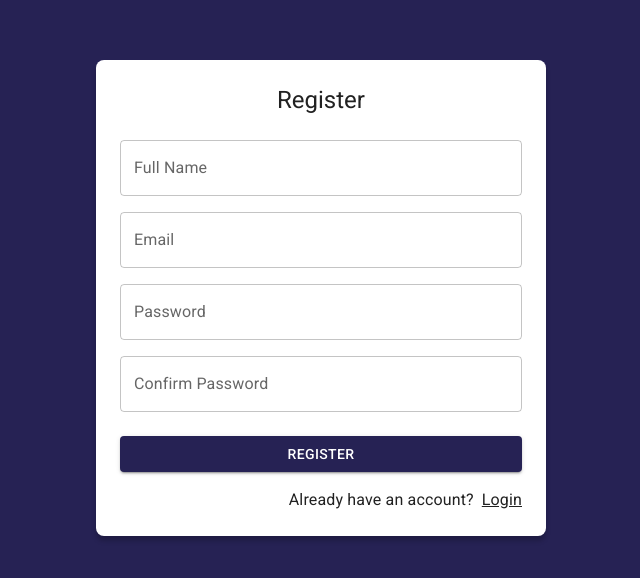
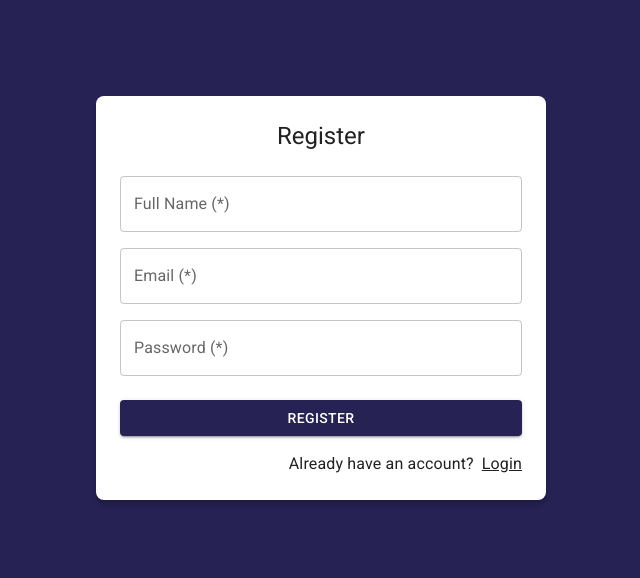
Before and after one commit to Bruno-Santi/journal-app, a React (Vite) app: page /auth/register in a window 1280 px wide. Shown: the part 102-680 px from the top of the page, without its empty margins (319-959 px from the left). Built offline with nearby package versions, Linux system fonts and the light colour scheme.

Commit message:
agregado login de usuario con email

```diff
--- a/package.json
+++ b/package.json
@@ -16,6 +16,7 @@
     "@mui/icons-material": "^5.14.9",
     "@mui/material": "^5.14.10",
     "@reduxjs/toolkit": "^1.9.6",
+    "firebase": "^10.4.0",
     "react": "^18.2.0",
     "react-dom": "^18.2.0",
     "react-redux": "^8.1.2",
--- a/src/auth/pages/LoginPage.jsx
+++ b/src/auth/pages/LoginPage.jsx
@@ -1,27 +1,85 @@
-import { Grid, Typography, TextField, Button, Link } from "@mui/material";
+import { useDispatch, useSelector } from "react-redux";
+import { Link as RouterLink } from "react-router-dom";
+import { startGoogleSignIn, startLoginWithEmailAndPassword } from "../../store/auth/thunks";
+import { Grid, Typography, TextField, Button, Link, Alert } from "@mui/material";
 import { Google } from "@mui/icons-material";
+import { AuthLayout } from "../layout/AuthLayout";
+import { useForm } from "../../hooks/useForm";
+import { useMemo } from "react";
 
-import { Link as RouterLink } from "react-router-dom";
-import { AuthLayout } from "../layout/AuthLayout";
 export const LoginPage = () => {
+  const dispatch = useDispatch();
+  const { status, errorMessage } = useSelector((state) => state.auth);
+
+  const isAuthenticating = useMemo(() => status === "checking", [status]);
+
+  const { email, password, onInputChange, formState } = useForm({
+    email: "",
+    password: "",
+  });
+
+  const onSubmit = (e) => {
+    e.preventDefault();
+
+    dispatch(startLoginWithEmailAndPassword(formState));
+    console.log(email, password);
+  };
+
+  const onGoogleSignIn = () => {
+    dispatch(startGoogleSignIn());
+  };
+
   return (
     <AuthLayout title='Login'>
-      <form>
+      <form onSubmit={onSubmit}>
         <Grid container>
           <Grid item xs={12} marginTop={2}>
-            <TextField label='Email' type='email' placeholder='example@mail.com' fullWidth={true}></TextField>
+            <TextField
+              label='Email'
+              type='email'
+              placeholder='example@mail.com'
+              fullWidth={true}
+              name='email'
+              value={email}
+              onChange={onInputChange}
+            ></TextField>
           </Grid>
           <Grid item xs={12} marginTop={2}>
-            <TextField label='Password' type='password' placeholder='Password' fullWidth={true}></TextField>
+            <TextField
+              label='Password'
+              type='password'
+              placeholder='Password'
+              name='password'
+              value={password}
+              onChange={onInputChange}
+              fullWidth={true}
+            ></TextField>
+          </Grid>
+          <Grid container sx={{ mt: 1 }} fullWidth={true} display={errorMessage ? "" : "none"}>
+            <Grid item fullWidth={true}>
+              <Alert severity='error'>Invalid Email or Password</Alert>
+            </Grid>
           </Grid>
           <Grid container spacing={2} sx={{ mb: 2, mt: 1 }}>
             <Grid item xs={12} md={6}>
-              <Button variant='contained' color='primary' fullWidth={true}>
+              <Button
+                disabled={status === "checking"}
+                variant='contained'
+                color='primary'
+                fullWidth={true}
+                type='submit'
+              >
                 Login
               </Button>
             </Grid>
             <Grid item xs={12} md={6}>
-              <Button variant='contained' color='primary' fullWidth={true}>
+              <Button
+                disabled={isAuthenticating}
+                variant='contained'
+                color='primary'
+                fullWidth={true}
+                onClick={onGoogleSignIn}
+              >
                 <Google />
                 <Typography marginLeft={1}>Google</Typography>
               </Button>
--- a/src/auth/pages/RegisterPage.jsx
+++ b/src/auth/pages/RegisterPage.jsx
@@ -1,28 +1,99 @@
 import { Grid, Typography, TextField, Button, Link } from "@mui/material";
-import { Google } from "@mui/icons-material";
-
 import { Link as RouterLink } from "react-router-dom";
 import { AuthLayout } from "../layout/AuthLayout";
+import { useForm } from "../../hooks/useForm";
+import { useState } from "react";
+import { useDispatch } from "react-redux";
+import { startCreatingUserWithEmailPassword } from "../../store/auth/thunks";
+
 export const RegisterPage = () => {
+  const [formSubmitted, setFormSubmitted] = useState(false);
+  const dispatch = useDispatch();
+  const formData = {
+    displayName: "",
+    email: "",
+    password: "",
+    confirmPassword: "",
+  };
+
+  const formValidations = {
+    displayName: [(value) => value.length >= 1, "This field is required"],
+    email: [(value) => value.includes("@"), "@ Missing"],
+    password: [(value) => value.length >= 6, "Password too short"],
+    confirmPassword: [(value) => value === formData.password, "Passwords do not match"] || [
+      (value) => !value.length,
+      "This field is required",
+    ],
+  };
+  const {
+    displayName,
+    email,
+    password,
+    confirmPassword,
+    onInputChange,
+    isFormValid,
+    emailValid,
+    passwordValid,
+    confirmPasswordValid,
+    displayNameValid,
+    formState,
+  } = useForm(formData, formValidations);
+
+  const handleSubmit = (e) => {
+    e.preventDefault();
+    setFormSubmitted(true);
+    dispatch(startCreatingUserWithEmailPassword(formState));
+    console.log(formState);
+    if (!isFormValid) return;
+  };
+  console.log(passwordValid);
   return (
     <AuthLayout title='Register'>
-      <form>
+      <form onSubmit={handleSubmit}>
         <Grid container>
           <Grid item xs={12} marginTop={2}>
-            <TextField label='Full Name' type='text' placeholder='John Doe' fullWidth={true}></TextField>
+            <TextField
+              value={displayName}
+              name='displayName'
+              onChange={onInputChange}
+              label='Full Name (*)'
+              type='text'
+              placeholder='John Doe'
+              fullWidth={true}
+              error={displayNameValid && formSubmitted}
+              helperText={displayNameValid && formSubmitted}
+            ></TextField>
           </Grid>
           <Grid item xs={12} marginTop={2}>
-            <TextField label='Email' type='email' placeholder='example@mail.com' fullWidth={true}></TextField>
+            <TextField
+              value={email}
+              name='email'
+              onChange={onInputChange}
+              label='Email (*)'
+              type='email'
+              error={emailValid && formSubmitted}
+              helperText={emailValid && formSubmitted}
+              placeholder='example@mail.com'
+              fullWidth={true}
+            ></TextField>
           </Grid>
           <Grid item xs={12} marginTop={2}>
-            <TextField label='Password' type='password' placeholder='Password' fullWidth={true}></TextField>
+            <TextField
+              value={password}
+              name='password'
+              onChange={onInputChange}
+              label='Password (*)'
+              type='password'
+              placeholder='Password'
+              error={passwordValid && formSubmitted}
+              helperText={passwordValid && formSubmitted}
+              fullWidth={true}
+            ></TextField>
           </Grid>
-          <Grid item xs={12} marginTop={2}>
-            <TextField label='Confirm Password' type='password' placeholder='Password' fullWidth={true}></TextField>
-          </Grid>
+
           <Grid container spacing={2} sx={{ mb: 2, mt: 1 }}>
             <Grid item xs={12} md={12}>
-              <Button variant='contained' color='primary' fullWidth={true}>
+              <Button type='submit' variant='contained' color='primary' fullWidth={true}>
                 Register
               </Button>
             </Grid>
--- /dev/null
+++ b/src/firebase/config.js
@@ -0,0 +1,15 @@
+import { initializeApp } from "firebase/app";
+import { getAuth } from "firebase/auth";
+import { getFirestore, getDoc, updateDoc } from "firebase/firestore/lite";
+const firebaseConfig = {
+  apiKey: "AIzaSyBhsH82J0yVxsbcP-vKgNj_S-2Murl8ypE",
+  authDomain: "journal-app-cd7b6.firebaseapp.com",
+  projectId: "journal-app-cd7b6",
+  storageBucket: "journal-app-cd7b6.appspot.com",
+  messagingSenderId: "187441030054",
+  appId: "1:187441030054:web:f3531f2064c0a7a2296567",
+};
+
+export const fireBaseApp = initializeApp(firebaseConfig);
+export const fireBaseAuth = getAuth(fireBaseApp);
+export const fireBaseDB = getFirestore(fireBaseApp);
--- /dev/null
+++ b/src/firebase/providers.js
@@ -0,0 +1,64 @@
+import {
+  GoogleAuthProvider,
+  signInWithPopup,
+  createUserWithEmailAndPassword,
+  signInWithEmailAndPassword,
+} from "firebase/auth";
+import { fireBaseAuth } from "./config";
+
+const googleProvider = new GoogleAuthProvider();
+
+export const signInWithGoogle = async () => {
+  try {
+    const result = await signInWithPopup(fireBaseAuth, googleProvider);
+    // const credentials = GoogleAuthProvider.credentialFromResult(result);
+    const { displayName, email, photoURL, uid } = result.user;
+    return {
+      ok: true,
+      displayName,
+      email,
+      photoURL,
+      uid,
+    };
+  } catch (error) {
+    const errorCode = error.code;
+    const errorMessage = error.message;
+    return {
+      ok: false,
+      errorMessage,
+      errorCode,
+    };
+  }
+};
+
+export const registerUserWithEmailPassword = async ({ email, password, displayName }) => {
+  try {
+    console.log(password);
+    const resp = await createUserWithEmailAndPassword(fireBaseAuth, email, password);
+    const { uid, photoURL } = await resp.user;
+
+    return {
+      ok: true,
+      uid,
+      photoURL,
+      displayName,
+      email,
+    };
+  } catch (error) {
+    return { ok: false, errorMessage: error.message };
+  }
+};
+
+export const loginUserWithEmailAndPassword = async (formData) => {
+  try {
+    const result = await signInWithEmailAndPassword(fireBaseAuth, formData.email, formData.password);
+    const { email } = await result.user;
+    return {
+      ok: true,
+      email: email,
+    };
+  } catch (error) {
+    console.log(error);
+    return { ok: false, errorMessage: error.message };
+  }
+};
--- a/src/hooks/useForm.js
+++ b/src/hooks/useForm.js
@@ -1,10 +1,12 @@
-import { useState } from "react";
+import { useEffect, useState, useMemo } from "react";
 
-export const useForm = (initialForm = {}) => {
+export const useForm = (initialForm = {}, formValidations = {}) => {
   const [formState, setFormState] = useState(initialForm);
-  const onResetForm = () => {
-    setFormState(initialForm);
-  };
+  const [formValidation, setFormValidation] = useState({});
+  useEffect(() => {
+    createValidators();
+  }, [formState]);
+
   const onInputChange = ({ target }) => {
     const { name, value } = target;
 
@@ -13,11 +15,30 @@ export const useForm = (initialForm = {}) => {
       [name]: value,
     });
   };
+  const onResetForm = () => {
+    setFormState(initialForm);
+  };
+  const isFormValid = useMemo(() => {
+    for (const formValue of Object.keys(formValidation)) {
+      if (formValidation[formValue] !== null) return false;
+    }
+  }, [formState]);
+  const createValidators = () => {
+    const formCheckedValues = {};
 
+    for (const formField of Object.keys(formValidations)) {
+      const [fn, errorMessage = "This field is required"] = formValidations[formField];
+      formCheckedValues[`${formField}Valid`] = fn(formState[formField]) ? null : errorMessage;
+    }
+    setFormValidation(formCheckedValues);
+    console.log(formCheckedValues);
+  };
   return {
     ...formState,
     formState,
     onInputChange,
     onResetForm,
+    ...formValidation,
+    isFormValid,
   };
 };
--- /dev/null
+++ b/src/store/auth/thunks.js
@@ -0,0 +1,48 @@
+import {
+  loginUserWithEmailAndPassword,
+  registerUserWithEmailPassword,
+  signInWithGoogle,
+} from "../../firebase/providers";
+
+import { checkingCredentials, login, logout } from "./authSlice";
+
+const checkingAuthentication = (email, password) => {
+  return async (dispatch) => {
+    dispatch(checkingCredentials());
+  };
+};
+
+const startGoogleSignIn = () => {
+  return async (dispatch) => {
+    dispatch(checkingCredentials());
+    const result = await signInWithGoogle();
+    if (!result.ok) return dispatch(logout(result.errorMessage));
+    dispatch(login(result));
+
+    console.log(result);
+  };
+};
+
+const startCreatingUserWithEmailPassword = ({ email, password, displayName }) => {
+  return async (dispatch) => {
+    dispatch(checkingCredentials());
+    const result = await registerUserWithEmailPassword({ email, password, displayName });
+    console.log(result);
+  };
+};
+
+const startLoginWithEmailAndPassword = (formData) => {
+  return async (dispatch) => {
+    dispatch(checkingCredentials());
+    const result = await loginUserWithEmailAndPassword(formData);
+    console.log(result);
+    if (!result.ok) return dispatch(logout(result.errorMessage));
+    dispatch(login(result));
+  };
+};
+export {
+  checkingAuthentication,
+  startGoogleSignIn,
+  startCreatingUserWithEmailPassword,
+  startLoginWithEmailAndPassword,
+};
```
Also changed, not shown: src/store/auth/authSlice.js (+22 -3 lines), 1 other file (tests, documents, lock files or other folders).
